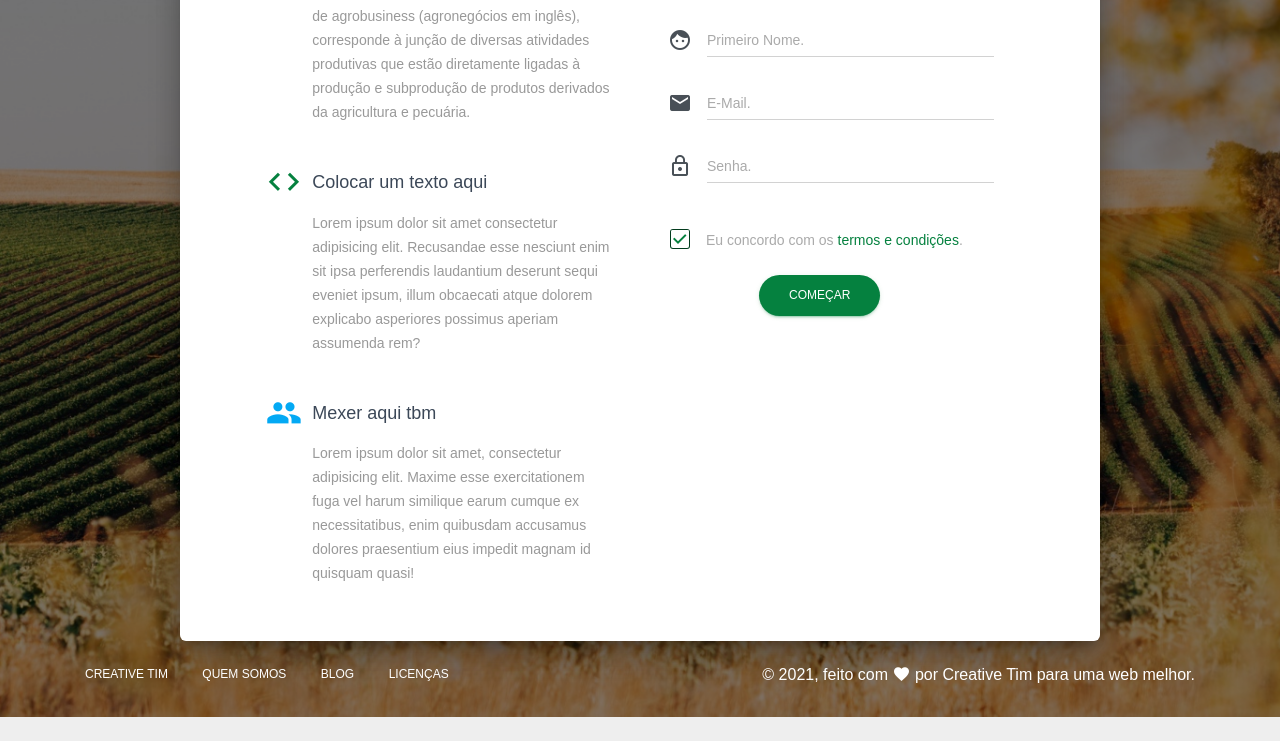
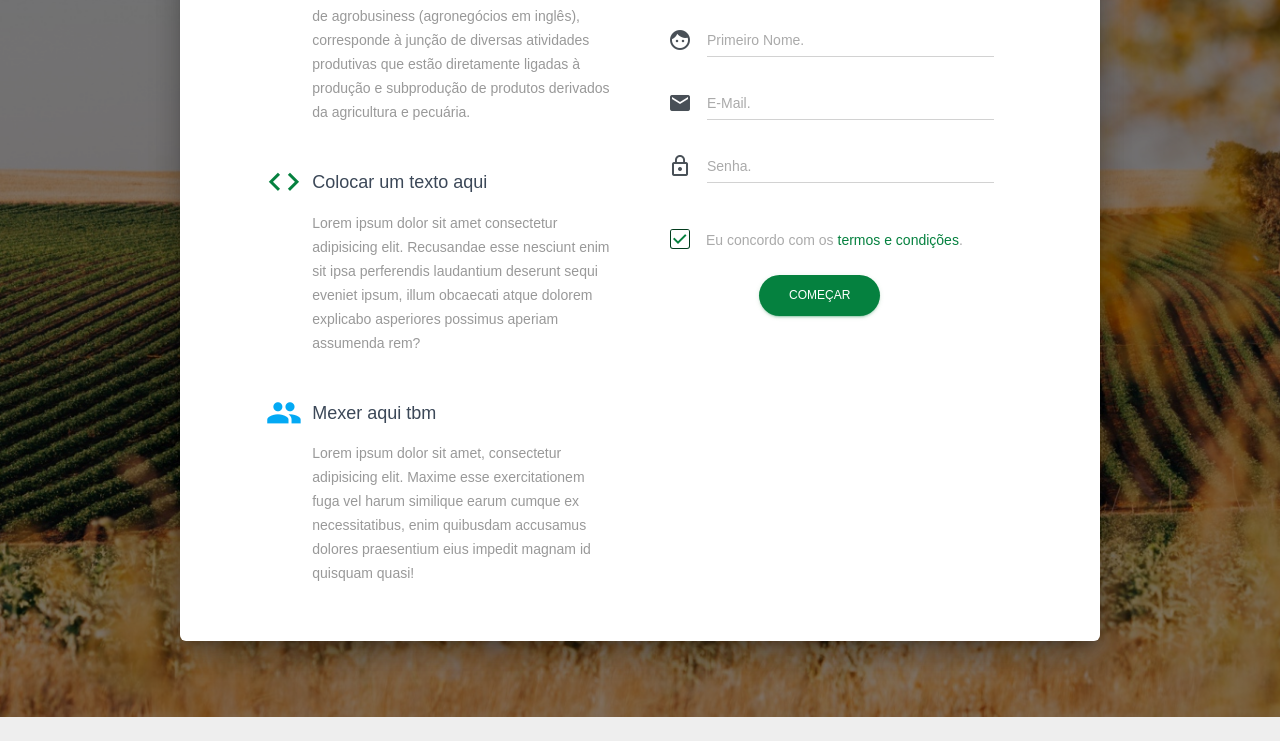
Before and after one commit to Brenins/Projeto-WEB, a website: page paginas/public/register.html in a window 1280 px wide. Shown: the part 283-1024 px from the top of the page. Drawn offline with Linux system fonts and the light colour scheme; some packages are replaced by stand-ins of ours.

Commit message:
Rodape Registro

```diff
--- a/paginas/public/register.html
+++ b/paginas/public/register.html
@@ -168,41 +168,6 @@ The above copyright notice and this permission notice shall be included in all c
           </div>
         </div>
       </div>
-      <footer class="footer">
-        <div class="container">
-          <nav class="float-left">
-            <ul>
-              <li>
-                <a href="https://www.creative-tim.com/">
-                  Creative Tim
-                </a>
-              </li>
-              <li>
-                <a href="https://www.creative-tim.com/presentation">
-                  Quem somos
-                </a>
-              </li>
-              <li>
-                <a href="https://www.creative-tim.com/blog">
-                  Blog
-                </a>
-              </li>
-              <li>
-                <a href="https://www.creative-tim.com/license">
-                  Licenças
-                </a>
-              </li>
-            </ul>
-          </nav>
-          <div class="copyright float-right">
-            &copy;
-            <script>
-              document.write(new Date().getFullYear())
-            </script>,  feito com <i class="material-icons">favorite</i> por
-            <a href="https://www.creative-tim.com/" target="_blank">Creative Tim</a> para uma web melhor.
-          </div>
-        </div>
-      </footer>
     </div>
   </div>
   <!--   Core JS Files   -->
```
